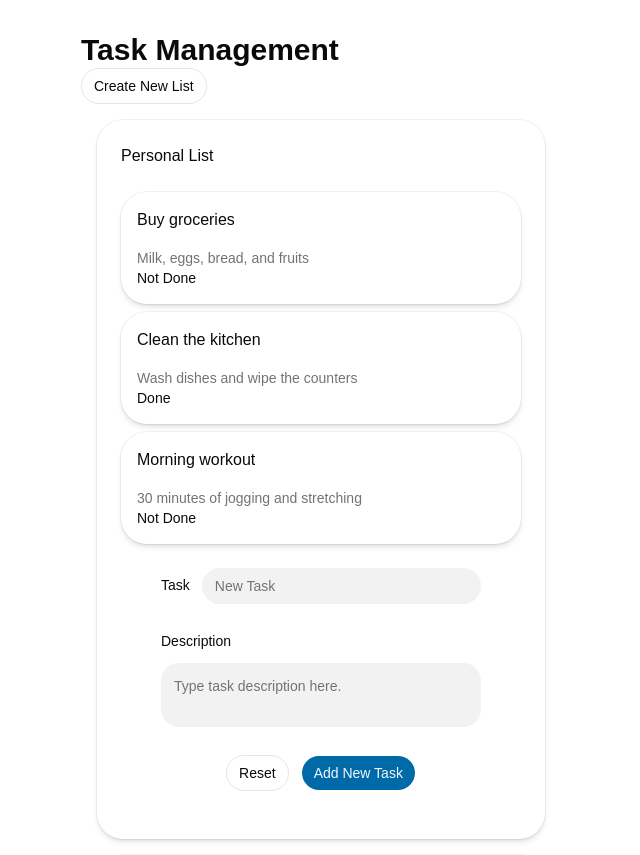
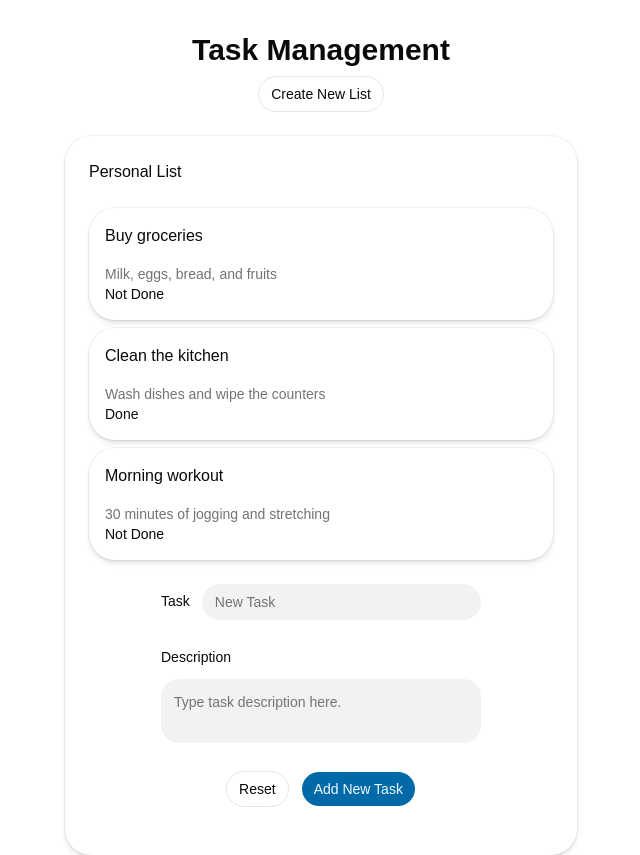
Before and after one commit to LazuRT/task-management, a React (Vite) app: page / in a window 1280 px wide. Shown: the top 855 px of the page, without its empty margins (319-959 px from the left). Built offline with nearby package versions, Linux system fonts and the light colour scheme.

Commit message:
styling title and new list button

```diff
--- a/src/app.tsx
+++ b/src/app.tsx
@@ -4,8 +4,8 @@ import { AddList } from "./modules/task-list/components/add-list";
 
 export function App() {
   return (
-    <div className="mx-auto max-w-lg px-4 py-8">
-      <h1 className="text-3xl font-bold">Task Management</h1>
+    <div className="mx-auto max-w-xl px-4 py-8">
+      <h1 className="text-center text-3xl font-bold">Task Management</h1>
 
       <AddList />
 
--- a/src/modules/task-list/components/add-list.tsx
+++ b/src/modules/task-list/components/add-list.tsx
@@ -15,6 +15,7 @@ import { Field, FieldGroup } from "@/components/ui/field";
 
 export function AddList() {
   return (
+    <div className="flex items-center justify-center py-2">
       <Dialog>
         <form>
           <DialogTrigger
@@ -40,5 +41,6 @@ export function AddList() {
           </DialogContent>
         </form>
       </Dialog>
+    </div>
   );
 }
```
Lines whose indentation alone changed are shown as unchanged.
